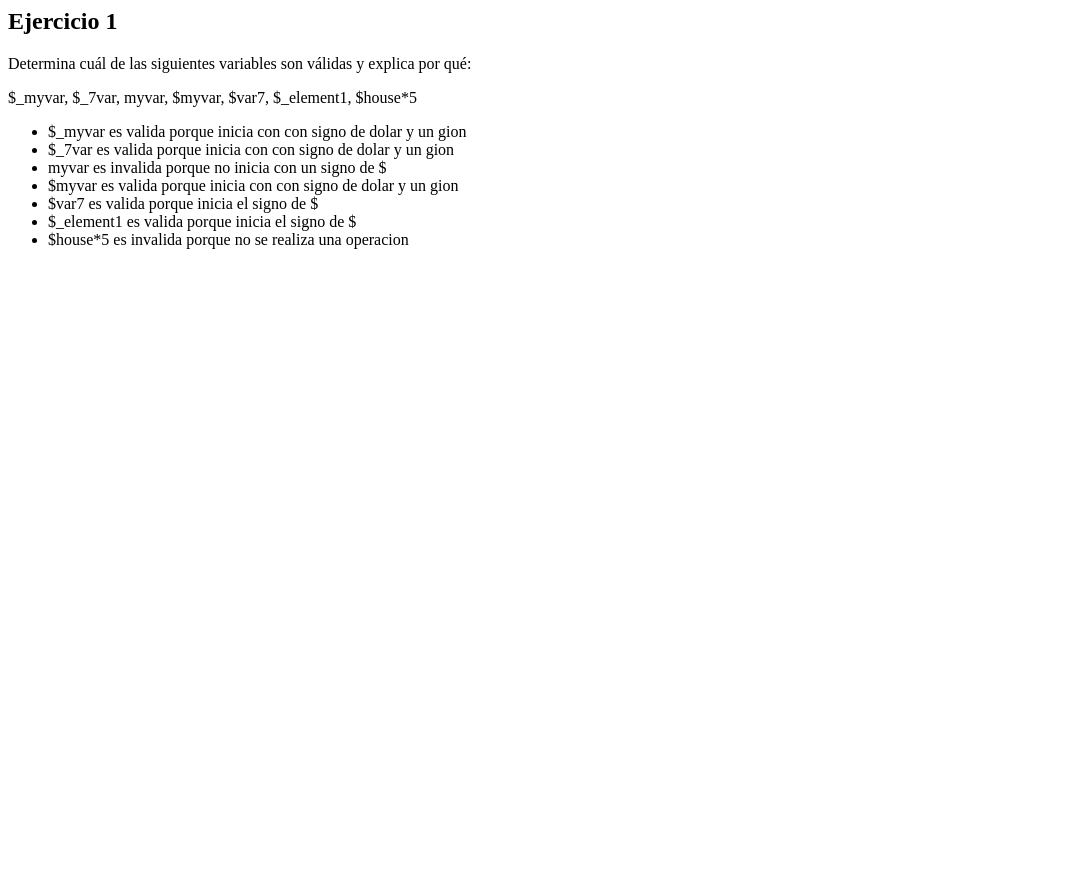
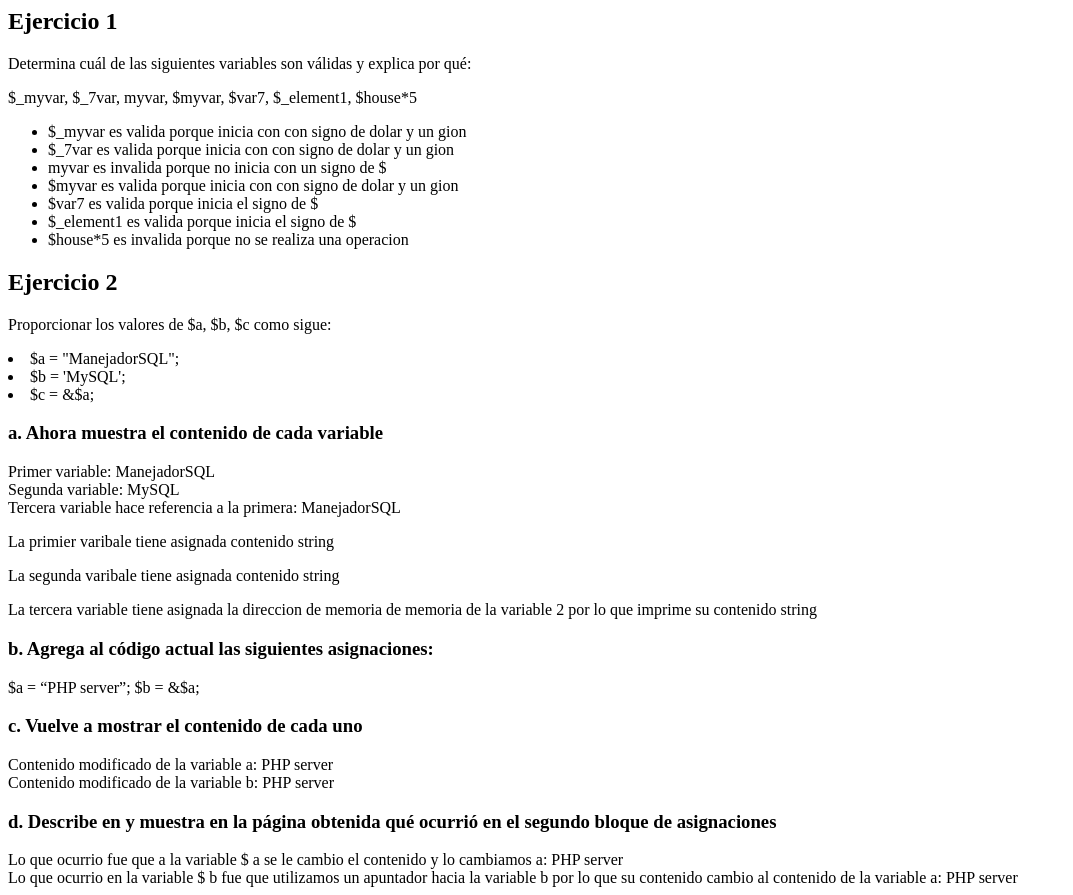
Before and after one commit to NeoFG/tecweb, a PHP site: page / in a window 1280 px wide. Shown: the whole page, without its empty margins (0-1073 px from the left). Before the commit the page ends 249 px from the top, so only its background shows below. Run offline with PHP 8.4, Linux system fonts and the light colour scheme.

Commit message:
Este es el commit del ejercicio 2 terminado de la practica 3

```diff
--- a/practicas/p03/index.php
+++ b/practicas/p03/index.php
@@ -33,6 +33,50 @@
         echo '<li>$house*5 es invalida porque no se realiza una operacion</li>';
         echo '</ul>';
     ?>
+    <h2>Ejercicio 2</h2>
+    <p>Proporcionar los valores de $a, $b, $c como sigue:</p>
+    <li>$a = "ManejadorSQL";</li>
+    <li>$b = 'MySQL';</li>
+    <li>$c = &$a;</li>
+
+    <h3>a. Ahora muestra el contenido de cada variable</h3>
+    <?php
+        $a = "ManejadorSQL";
+        $b = 'MySQL';
+        $c = &$a;
+        echo ("Primer variable: ").$a;
+        echo '<br>';
+        echo ("Segunda variable: ").$b;
+        echo '<br>';
+
+        // Imprimimos el contenido de las variables
+        echo ("Tercera variable hace referencia a la primera: ").$c;
+
+        echo '<p>La primier varibale tiene asignada contenido string</p>';
+
+        echo '<p>La segunda varibale tiene asignada contenido string</p>';
+
+        echo '<p>La tercera variable tiene asignada la direccion de memoria de memoria de la variable 2 por lo que imprime su contenido string</p>';
+
+        // Cambiamos el contenido de las variables anteriores
+        $a = "PHP server";
+        $b = &$a; // Ahora hace referencia a la dirreccion de memoria de la var a
+
+        echo '<h3>b. Agrega al código actual las siguientes asignaciones:</h3>';
+        echo '$a = “PHP server”; $b = &$a;';
+
+        // Parte del ejecicio 2 inciso c
+        echo '<h3>c. Vuelve a mostrar el contenido de cada uno </h3>';
+        echo ("Contenido modificado de la variable a: ").$a;
+        echo '<br>';
+        echo ("Contenido modificado de la variable b: ").$b;
+
+        echo '<h3>d. Describe en y muestra en la página obtenida qué ocurrió en el segundo bloque de asignaciones </h3>';
+        echo ("Lo que ocurrio fue que a la variable $ a se le cambio el contenido y lo cambiamos a: ").$a;
+        echo '<br>';
+        echo ("Lo que ocurrio en la variable $ b fue que utilizamos un apuntador hacia la variable b por lo que su contenido cambio al contenido de la variable a: ").$b;
+    ?>
+
 
 </body>
 </html>
```
